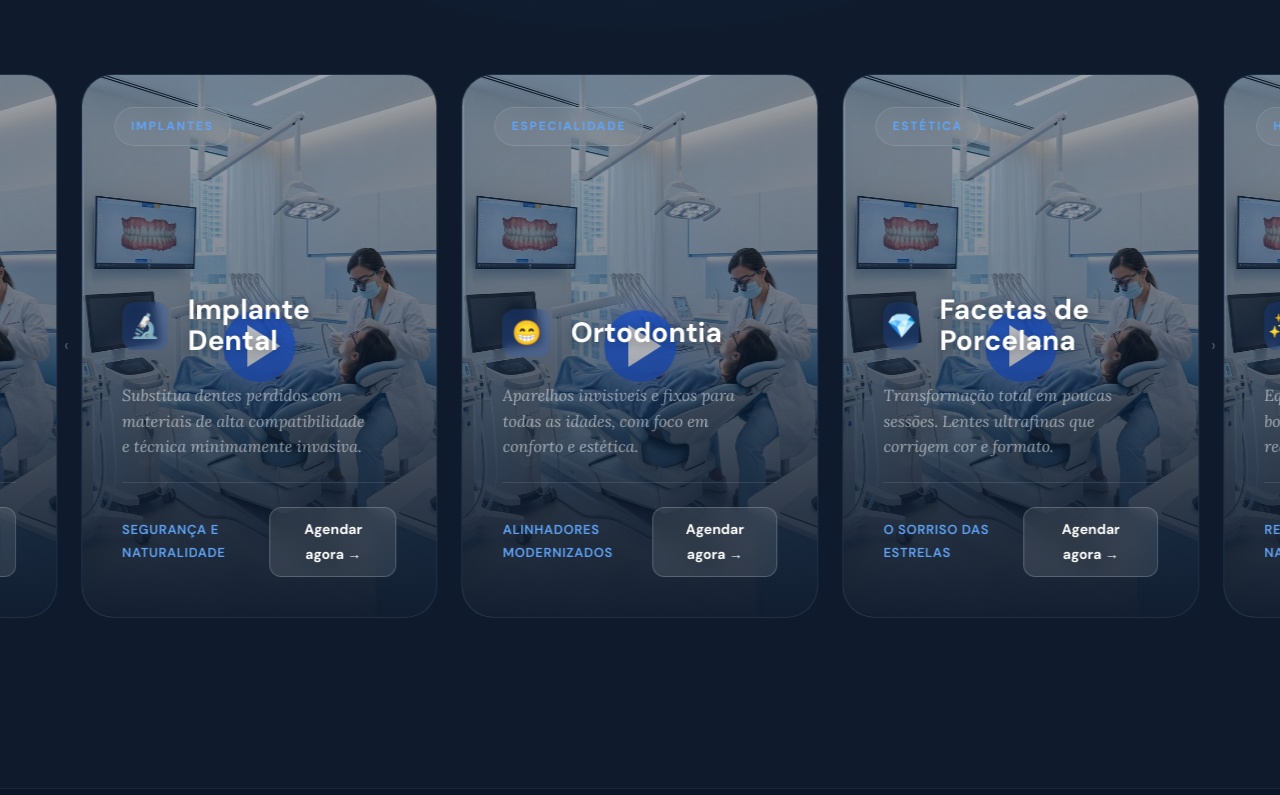
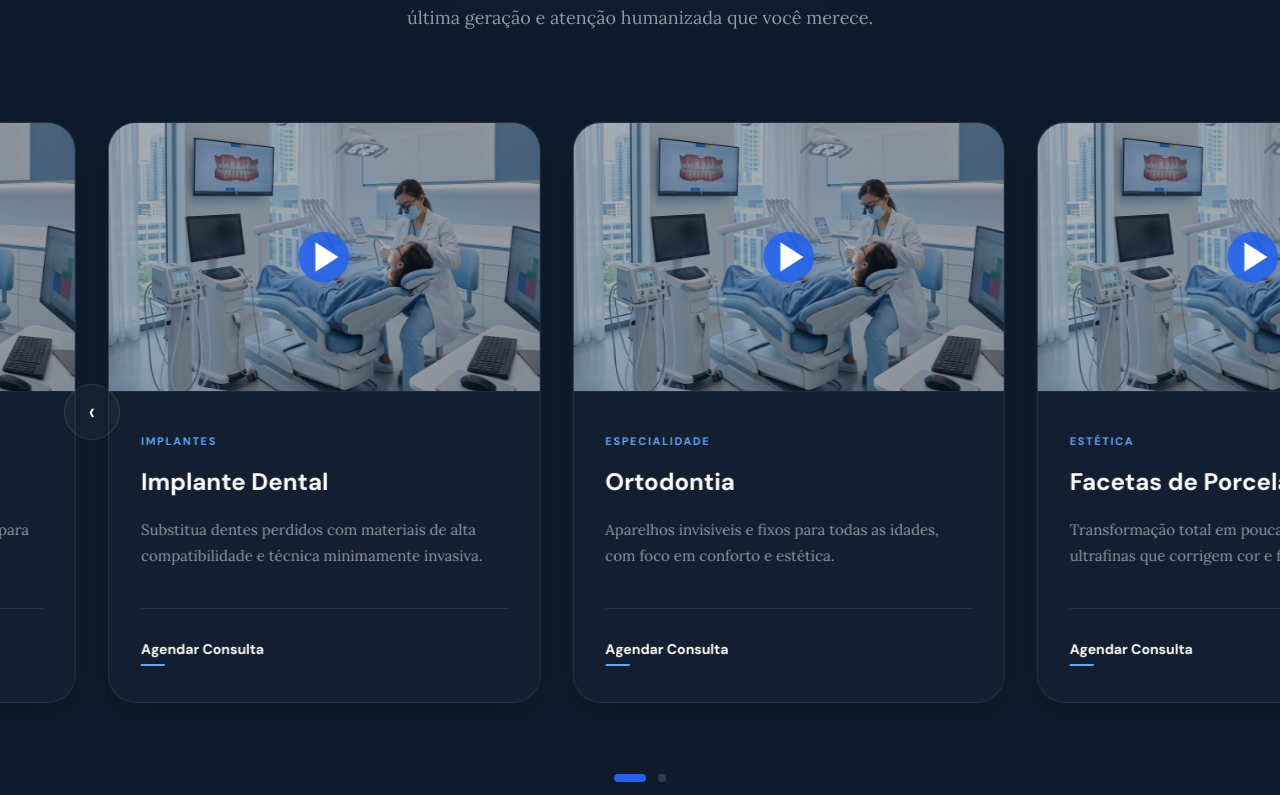
Before and after one commit to ironiaproject-a11y/dental, a Next.js app: page / in a window 1280 px wide. Shown: the part 2305-3100 px from the top of the page. Built offline with nearby package versions, Linux system fonts and the light colour scheme.

Commit message:
style: redesign services section to a clean split layout for better readability and sophistication

```diff
--- a/src/app/components/Services.js
+++ b/src/app/components/Services.js
@@ -199,7 +199,7 @@ export default function Services() {
                   style={{ flex: `0 0 ${100 / visible}%` }}
                 >
                   <div className={styles.cardInner}>
-                    {/* Camada de Fundo: Media */}
+                    {/* Top: Media */}
                     <div className={styles.cardMedia}>
                       <img src={service.thumbnail} alt={service.title} className={styles.thumbnail} />
                       <div className={styles.playOverlay}>
@@ -209,20 +209,14 @@ export default function Services() {
                       </div>
                     </div>
 
-                    {/* Camada de Gradiente e Conteúdo */}
-                    <div className={styles.cardOverlay}>
+                    {/* Bottom: Content */}
+                    <div className={styles.cardBody}>
                         <span className={styles.cardTag}>{service.tag}</span>
-                        <div className={styles.cardBody}>
-                          <div className={styles.titleRow}>
-                            <div className={styles.cardIcon}>{service.icon}</div>
-                            <h3 className={styles.cardTitle}>{service.title}</h3>
-                          </div>
-                          <p className={styles.cardDesc}>{service.desc}</p>
-                          <div className={styles.cardFooter}>
-                            <span className={styles.cardSubtitle}>{service.subtitle}</span>
-                            <button className={styles.cardBtn}>Agendar agora &rarr;</button>
-                          </div>
-                    </div>
+                        <h3 className={styles.cardTitle}>{service.title}</h3>
+                        <p className={styles.cardDesc}>{service.desc}</p>
+                        <div className={styles.cardFooter}>
+                          <button className={styles.cardBtn}>Agendar Consulta</button>
+                        </div>
                     </div>
                   </div>
                 </div>
--- a/src/app/components/Services.module.css
+++ b/src/app/components/Services.module.css
@@ -9,6 +9,7 @@
   overflow: hidden;
 }
 
+/* subtle glow */
 .servicesSection::before {
   content: '';
   position: absolute;
@@ -31,7 +32,7 @@
 ──────────────────────────────────────── */
 .header {
   text-align: center;
-  margin-bottom: 4.5rem;
+  margin-bottom: 5.5rem;
 }
 
 .textHighlight {
@@ -45,6 +46,15 @@
   left: 0;
   width: 100%;
   pointer-events: none;
+}
+
+.subtext {
+  font-family: var(--font-body);
+  color: rgba(255, 255, 255, 0.55);
+  font-size: 1.125rem;
+  line-height: 1.75;
+  max-width: 37.5rem;
+  margin: 1.5rem auto 0;
 }
 
 /* ────────────────────────────────────────
@@ -69,235 +79,237 @@
 }
 
 /* ────────────────────────────────────────
-   Service Card (Immersive Redesign)
+   Service Card (Clean Split Design)
 ──────────────────────────────────────── */
 .serviceCard {
   box-sizing: border-box;
-  padding: 0 0.75rem;
-  transition: all 0.5s cubic-bezier(0.19, 1, 0.22, 1);
+  padding: 0 1rem;
+  transition: all 0.4s ease;
   cursor: pointer;
   display: flex;
   flex-direction: column;
 }
 
 .cardInner {
-  position: relative;
-  background: #0d1e35;
-  border-radius: 32px;
+  background: rgba(255, 255, 255, 0.02);
+  border: 1px solid rgba(255, 255, 255, 0.08);
+  border-radius: 28px;
   overflow: hidden;
-  height: 34rem; /* Tall cards for immersive feel */
   display: flex;
   flex-direction: column;
-  border: 1px solid rgba(255, 255, 255, 0.08);
-  transition: all 0.5s ease;
+  height: 100%;
+  transition: all 0.5s cubic-bezier(0.16, 1, 0.3, 1);
+  box-shadow: 0 10px 30px rgba(0, 0, 0, 0.2);
 }
 
 .serviceCard:hover .cardInner {
-  border-color: rgba(37, 99, 235, 0.5);
-  box-shadow: 0 40px 80px rgba(0, 0, 0, 0.5);
-  transform: translateY(-10px);
+  background: rgba(255, 255, 255, 0.04);
+  border-color: rgba(37, 99, 235, 0.3);
+  transform: translateY(-12px);
+  box-shadow: 0 30px 60px rgba(0, 0, 0, 0.5), 0 0 40px rgba(37, 99, 235, 0.1);
 }
 
-/* 1. Background Media Layer */
+/* 1. Top Media */
 .cardMedia {
-  position: absolute;
-  inset: 0;
-  z-index: 1;
+  position: relative;
+  width: 100%;
+  aspect-ratio: 16 / 10;
+  overflow: hidden;
+  background: #0d1e35;
+  border-bottom: 1px solid rgba(255, 255, 255, 0.05);
 }
 
 .thumbnail {
   width: 100%;
   height: 100%;
   object-fit: cover;
-  opacity: 0.6;
-  transition: transform 1.2s cubic-bezier(0.19, 1, 0.22, 1), opacity 0.5s ease;
+  opacity: 0.8;
+  transition: transform 1s ease;
 }
 
 .serviceCard:hover .thumbnail {
-  transform: scale(1.1);
-  opacity: 0.8;
+  transform: scale(1.08);
+  opacity: 1;
 }
 
-/* 2. Overlay Layer (Gradients) */
-.cardOverlay {
+.playOverlay {
   position: absolute;
   inset: 0;
-  z-index: 2;
   display: flex;
-  flex-direction: column;
-  justify-content: flex-end;
-  padding: 2.5rem;
-  background: linear-gradient(to top,
-    rgba(15, 27, 45, 0.95) 0%,
-    rgba(15, 27, 45, 0.6) 30%,
-    rgba(15, 27, 45, 0.2) 60%,
-    transparent 100%);
-  transition: background 0.5s ease;
-}
-
-.serviceCard:hover .cardOverlay {
-  background: linear-gradient(to top,
-    rgba(15, 27, 45, 0.98) 0%,
-    rgba(15, 27, 45, 0.7) 40%,
-    rgba(15, 27, 45, 0.3) 70%,
-    transparent 100%);
-}
-
-/* Play Indicator */
-.playOverlay {
-  position: absolute;
-  top: 50%;
-  left: 50%;
-  transform: translate(-50%, -50%);
-  pointer-events: none;
+  align-items: center;
+  justify-content: center;
+  background: rgba(15, 27, 45, 0.2);
+  transition: all 0.4s ease;
 }
 
 .playCircle {
-  width: 4.5rem;
-  height: 4.5rem;
+  width: 3.5rem;
+  height: 3.5rem;
   background: rgba(37, 99, 235, 0.9);
   border-radius: 50%;
   display: flex;
   align-items: center;
   justify-content: center;
   color: #FFFFFF;
-  box-shadow: 0 0 30px rgba(37, 99, 235, 0.4);
-  transform: scale(1);
-  transition: all 0.4s cubic-bezier(0.175, 0.885, 0.32, 1.275);
+  box-shadow: 0 0 20px rgba(37, 99, 235, 0.4);
+  transform: scale(0.9);
+  transition: transform 0.3s ease;
 }
 
 .serviceCard:hover .playCircle {
-  transform: translate(-50%, -50%) scale(1.15);
+  transform: scale(1);
   background: #2563EB;
 }
 
-/* 3. Typography Hierarchy */
+/* 2. Bottom Content */
+.cardBody {
+  padding: 2.5rem 2rem;
+  display: flex;
+  flex-direction: column;
+  flex-grow: 1;
+  text-align: left;
+}
+
 .cardTag {
-  position: absolute;
-  top: 2rem;
-  left: 2rem;
   font-family: var(--font-display);
-  font-size: 0.75rem;
+  font-size: 0.6875rem;
   font-weight: 700;
   text-transform: uppercase;
   color: #60A5FA;
   letter-spacing: 0.15em;
-  background: rgba(255, 255, 255, 0.05);
-  backdrop-filter: blur(10px);
-  padding: 0.5rem 1rem;
-  border-radius: 100px;
-  border: 1px solid rgba(255, 255, 255, 0.1);
-  z-index: 10;
-}
-
-.cardBody {
-  z-index: 3;
-}
-
-.titleRow {
-  display: flex;
-  align-items: center;
-  gap: 1.25rem;
   margin-bottom: 1rem;
-}
-
-.cardIcon {
-  font-size: 1.5rem;
-  background: rgba(37, 99, 235, 0.2);
-  width: 3rem;
-  height: 3rem;
-  display: flex;
-  align-items: center;
-  justify-content: center;
-  border-radius: 12px;
-  backdrop-filter: blur(5px);
+  display: block;
 }
 
 .cardTitle {
   font-family: var(--font-display);
-  font-size: 1.75rem;
+  font-size: 1.5rem;
   font-weight: 700;
   color: #FFFFFF;
-  margin: 0;
-  line-height: 1.1;
-  text-shadow: 0 2px 10px rgba(0,0,0,0.3);
+  line-height: 1.25;
+  margin-bottom: 1.25rem;
 }
 
 .cardDesc {
   font-family: var(--font-body);
-  font-size: 1rem;
-  font-style: italic;
-  color: rgba(255, 255, 255, 0.7);
-  line-height: 1.6;
-  margin-bottom: 2rem;
-  max-width: 90%;
-  transform: translateY(10px);
-  opacity: 0.8;
-  transition: all 0.4s ease;
-}
-
-.serviceCard:hover .cardDesc {
-  transform: translateY(0);
-  opacity: 1;
-  color: #FFFFFF;
+  font-size: 0.9375rem;
+  color: rgba(255, 255, 255, 0.55);
+  line-height: 1.7;
+  margin-bottom: 2.5rem;
+  flex-grow: 1;
 }
 
 .cardFooter {
+  border-top: 1px solid rgba(255, 255, 255, 0.08);
+  padding-top: 1.75rem;
   display: flex;
-  justify-content: space-between;
-  align-items: center;
-  padding-top: 1.5rem;
-  border-top: 1px solid rgba(255, 255, 255, 0.1);
-}
-
-.cardSubtitle {
-  font-family: var(--font-display);
-  font-size: 0.8125rem;
-  font-weight: 600;
-  color: #60A5FA;
-  text-transform: uppercase;
-  letter-spacing: 0.05em;
+  justify-content: flex-start;
 }
 
 .cardBtn {
-  background: rgba(255, 255, 255, 0.1);
-  border: 1px solid rgba(255, 255, 255, 0.2);
+  background: transparent;
+  border: none;
   font-family: var(--font-display);
   font-size: 0.875rem;
   font-weight: 700;
   color: #FFFFFF;
   cursor: pointer;
-  padding: 0.6rem 1.25rem;
-  border-radius: 12px;
-  backdrop-filter: blur(10px);
+  padding: 0;
+  transition: all 0.3s ease;
+  position: relative;
+  display: inline-flex;
+  align-items: center;
+}
+
+.cardBtn::after {
+  content: '';
+  position: absolute;
+  bottom: -4px;
+  left: 0;
+  width: 1.5rem;
+  height: 2px;
+  background: #60A5FA;
+  transition: width 0.3s ease;
+}
+
+.serviceCard:hover .cardBtn {
+  color: #60A5FA;
+}
+
+.serviceCard:hover .cardBtn::after {
+  width: 100%;
+}
+
+/* ────────────────────────────────────────
+   Navigation
+──────────────────────────────────────── */
+.dots {
+  display: flex;
+  justify-content: center;
+  align-items: center;
+  gap: 0.75rem;
+  margin-top: 4.5rem;
+}
+
+.dot {
+  width: 0.5rem;
+  height: 0.5rem;
+  border-radius: 999px;
+  background: rgba(255, 255, 255, 0.15);
+  border: none;
+  cursor: pointer;
   transition: all 0.3s ease;
 }
 
-.cardBtn:hover {
+.dotActive {
+  width: 2rem;
+  background: #2563EB;
+}
+
+/* ────────────────────────────────────────
+   Arrows
+──────────────────────────────────────── */
+.arrow {
+  flex-shrink: 0;
+  align-self: center;
+  width: 3.5rem;
+  height: 3.5rem;
+  border-radius: 50%;
+  background: rgba(255, 255, 255, 0.03);
+  border: 1px solid rgba(255, 255, 255, 0.1);
+  display: flex;
+  align-items: center;
+  justify-content: center;
+  font-size: 1.5rem;
+  color: #FFFFFF;
+  cursor: pointer;
+  transition: all 0.3s ease;
+  padding: 0;
+}
+
+.arrow:hover {
   background: #2563EB;
   border-color: #2563EB;
-  transform: scale(1.05);
 }
+
+.arrowLeft { margin-right: -1.75rem; z-index: 5; }
+.arrowRight { margin-left: -1.75rem; z-index: 5; }
 
 /* ────────────────────────────────────────
    Responsive
 ──────────────────────────────────────── */
 @media (max-width: 1023px) {
-  .cardInner { height: 38rem; }
+  .servicesSection { padding: 6rem 0; }
   .carouselOuter { overflow: hidden; }
-  .carouselWrapper { padding: 0 2rem; }
+  .carouselWrapper { padding: 0 1.5rem; }
   .arrow { display: none; }
 }
 
 @media (max-width: 767px) {
-  .cardOverlay { padding: 2rem 1.5rem; }
-  .cardInner { height: 32rem; border-radius: 24px; }
-  .cardTitle { font-size: 1.5rem; }
-  .cardDesc { font-size: 0.95rem; line-height: 1.5; margin-bottom: 1.5rem; }
-
-  .cardTag { top: 1.25rem; left: 1.25rem; padding: 0.4rem 0.8rem; font-size: 0.7rem; }
-  .cardIcon { width: 2.5rem; height: 2.5rem; font-size: 1.25rem; }
-
-  .cardFooter { flex-direction: column; gap: 1rem; align-items: flex-start; }
-  .cardBtn { width: 100%; border-radius: 14px; padding: 0.85rem; }
+  .servicesSection { padding: 4rem 0; }
+  .carouselWrapper { padding: 0 1rem; }
+  .serviceCard { padding: 0 0.5rem; }
+  .cardBody { padding: 2rem 1.5rem; }
+  .cardTitle { font-size: 1.35rem; }
+  .cardDesc { font-size: 0.9rem; line-height: 1.6; margin-bottom: 2rem; }
 }
```
